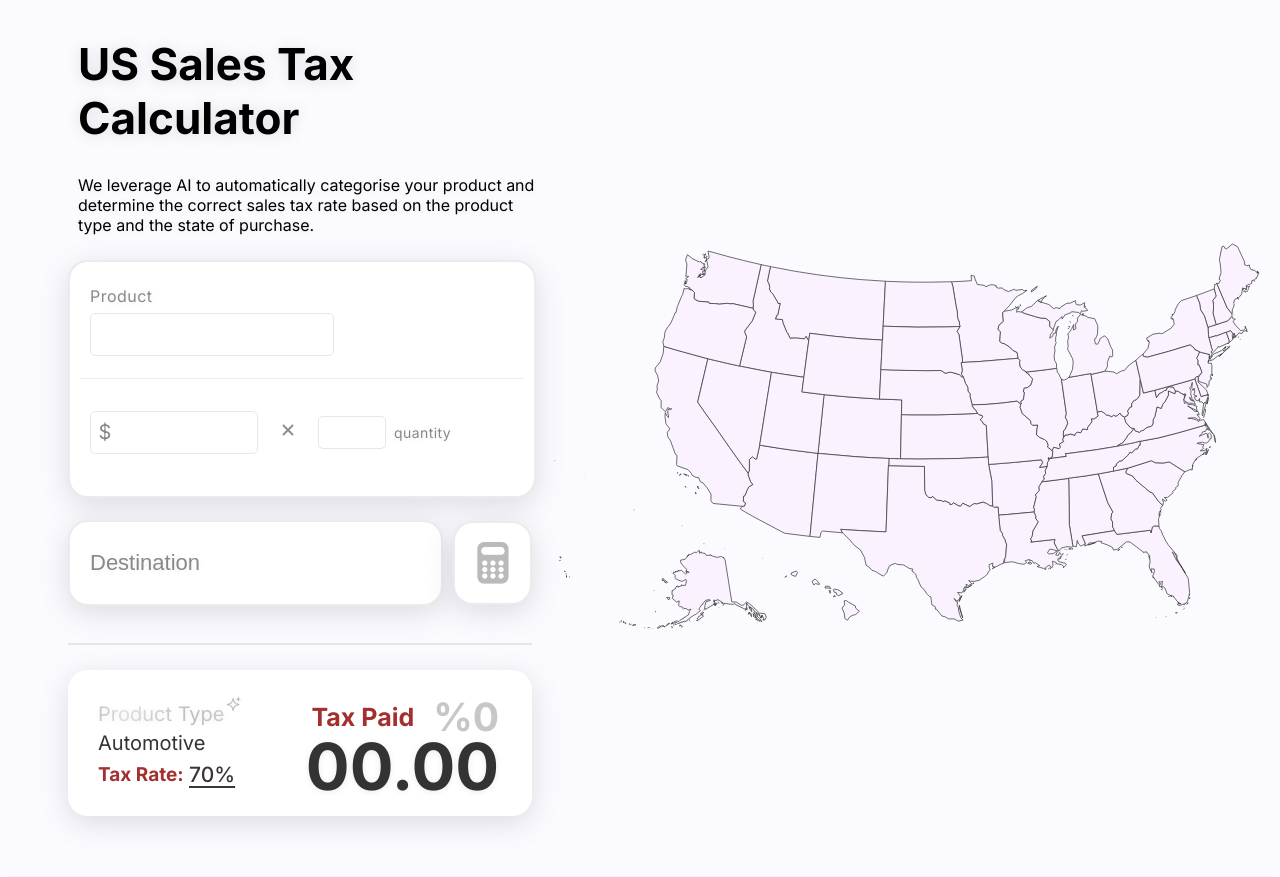
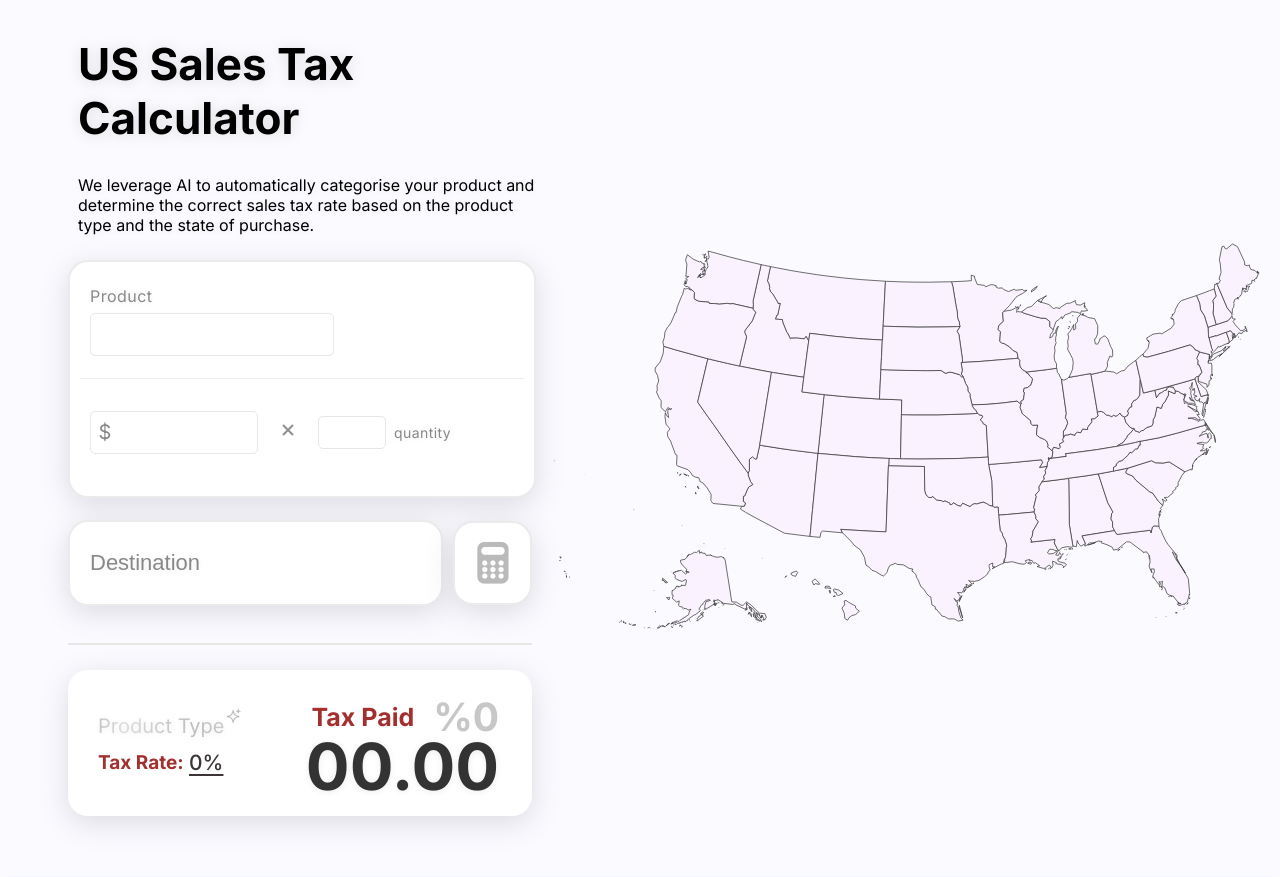
Before and after one commit to NewRoni/SalesTaxHackathon, a Flask app: page / in a window 1280 px wide. Shown: the top 877 px of the page. Run offline with Flask 3, Linux system fonts and the light colour scheme; the visitor is signed in with stand-in values (Sample User, id 1); data comes from the database, SQL or seed files in the repository; parts of the project's set-up code (start-up, migrations or seed data) failed here and were passed over.

Commit message:
removed placeholder numbers in tax result div

```diff
--- a/templates/Main.html
+++ b/templates/Main.html
@@ -104,9 +104,9 @@
                 <div class = 'type_info'>
                     <div class = 'ai_pt'> Product Type </div>
                     <div class='ai_star'> <img src=/static/ai_star.png/> </div>
-                    <div class = 'type_name_result'> Automotive </div>
+                    <div class = 'type_name_result'>  </div>
                     <div class = 'red_tr'> Tax Rate: </div>
-                    <div class = 'tax_rate'> 70% </div>
+                    <div class = 'tax_rate'> 0% </div>
                 </div>
                 <div class = 'tax_paid'>
                     <div class ='red_nd_perc'>
```
